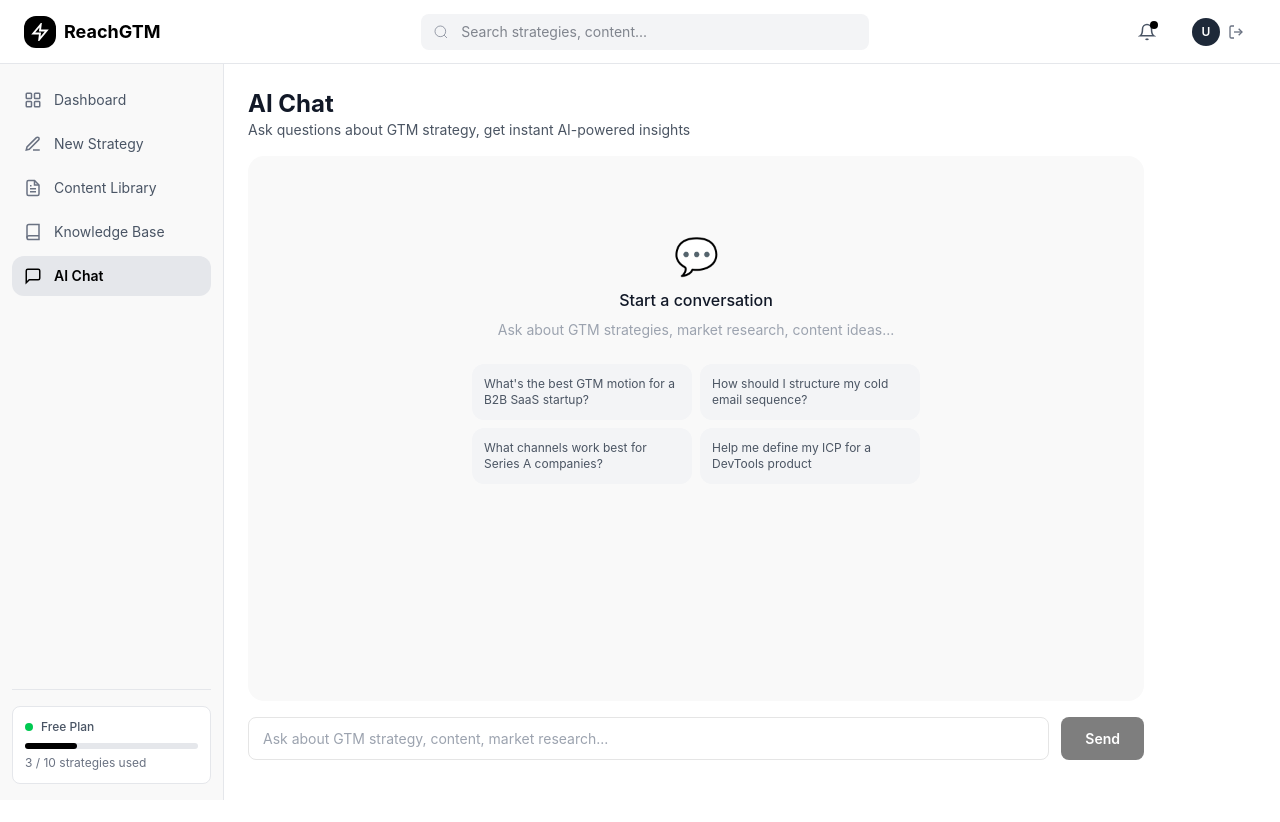
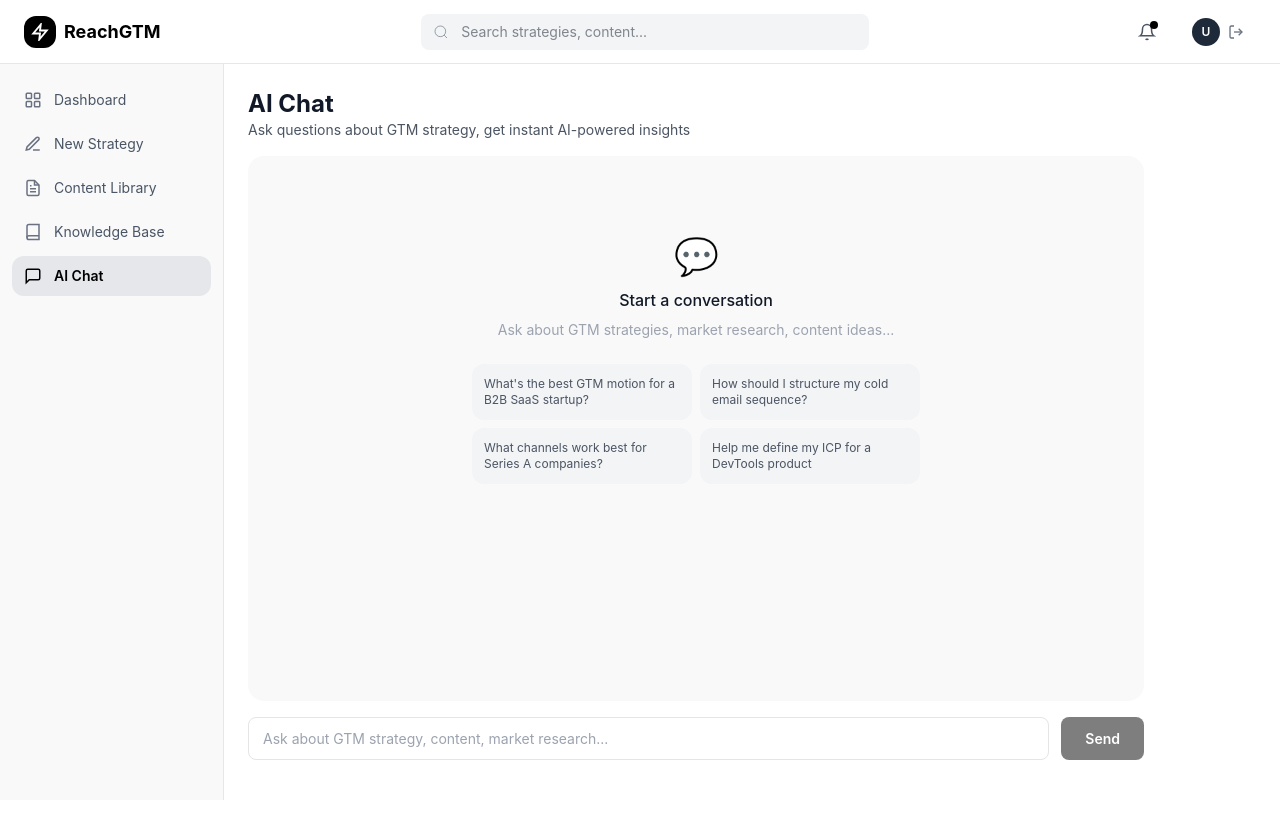
Before and after one commit to badrzah/ReachMarket, a Next.js app in the folder frontend/: page /agent in a window 1280 px wide. Shown: the top 822 px of the page. Built offline with nearby package versions, Linux system fonts and the light colour scheme; sample sign-in values are in the browser's storage.

Commit message:
fix: remove Free Plan progress bar and usage count from sidebar

```diff
--- a/frontend/components/layout/Sidebar.tsx
+++ b/frontend/components/layout/Sidebar.tsx
@@ -84,27 +84,6 @@ export default function Sidebar() {
           );
         })}
       </div>
-
-      {/* Bottom section */}
-      <div className="pt-4 mt-auto border-t border-gray-200">
-        <div className="p-3 rounded-md bg-white border border-gray-200">
-          <div className="flex items-center gap-2 mb-2">
-            <div className="w-2 h-2 rounded-full bg-green-500" />
-            <span className="text-xs font-medium text-gray-600">
-              Free Plan
-            </span>
-          </div>
-          <div className="w-full h-1.5 rounded-full bg-gray-200">
-            <div
-              className="h-full rounded-full bg-black"
-              style={{ width: "30%" }}
-            />
-          </div>
-          <p className="text-xs mt-1.5 text-gray-500">
-            3 / 10 strategies used
-          </p>
-        </div>
-      </div>
     </aside>
   );
 }
```
